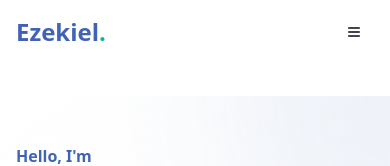
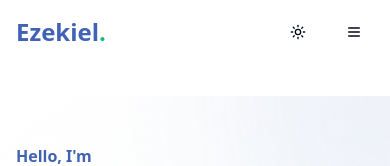
Before and after one commit to izzymarc/porfolio, a React (Vite) app in the folder client/: page / in a window 390 px wide. Shown: the top 166 px of the page. Built offline with nearby package versions, Linux system fonts and the light colour scheme.

Commit message:
Restore ThemeToggle in header (was missing from navigation)

```diff
--- a/client/src/components/Header.tsx
+++ b/client/src/components/Header.tsx
@@ -4,6 +4,7 @@ import { motion, AnimatePresence } from "framer-motion";
 import { Menu, X, Home, User, Briefcase, Code, BookOpen, FileText, Mail, Github, Linkedin, Twitter } from "lucide-react";
 import { Button } from "@/components/ui/button";
 import { personalInfo } from "@/constants/data";
+import ThemeToggle from "@/components/ThemeToggle";
 
 const Header = () => {
   const [isMenuOpen, setIsMenuOpen] = useState(false);
@@ -94,6 +95,7 @@ const Header = () => {
               );
             })}
             <div className="flex items-center space-x-4">
+              <ThemeToggle />
               {socialLinks.map((link) => {
                 const Icon = link.icon;
                 return (
@@ -112,7 +114,8 @@ const Header = () => {
           </nav>
 
           {/* Mobile Menu Button */}
-          <div className="flex items-center space-x-4 md:hidden">
+            <div className="flex items-center space-x-4 md:hidden">
+            <ThemeToggle />
             <Button
               variant="ghost"
               size="icon"
```
